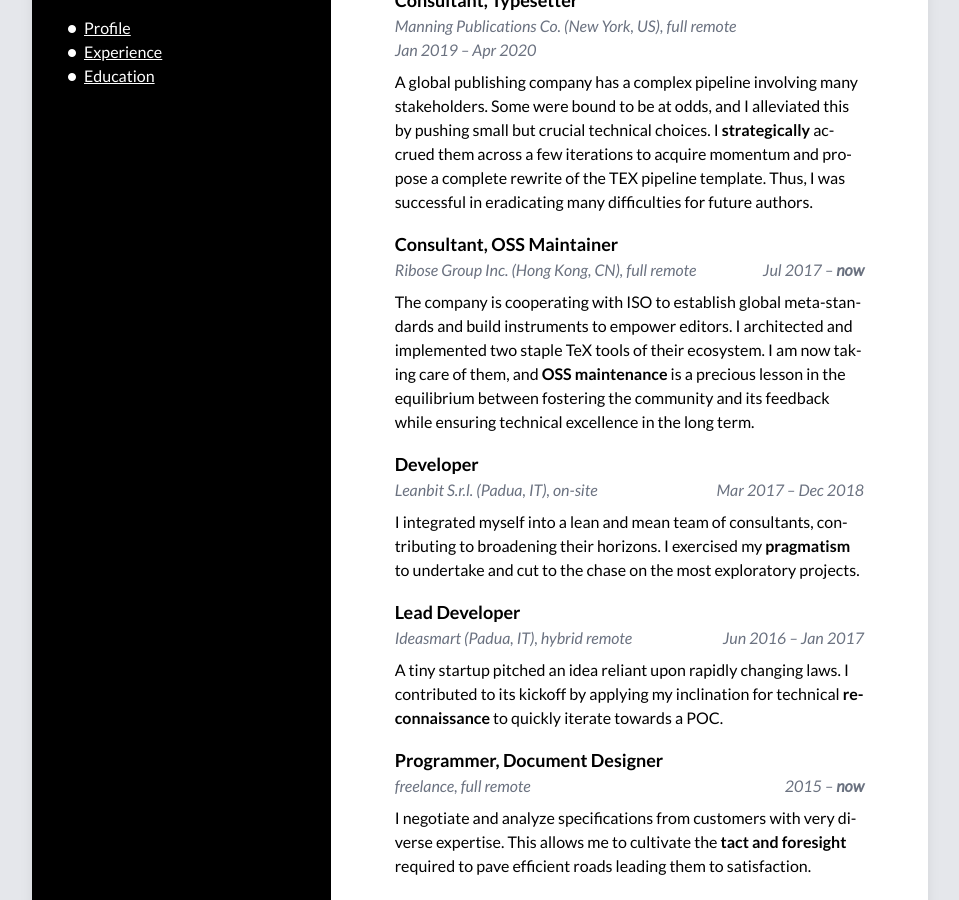
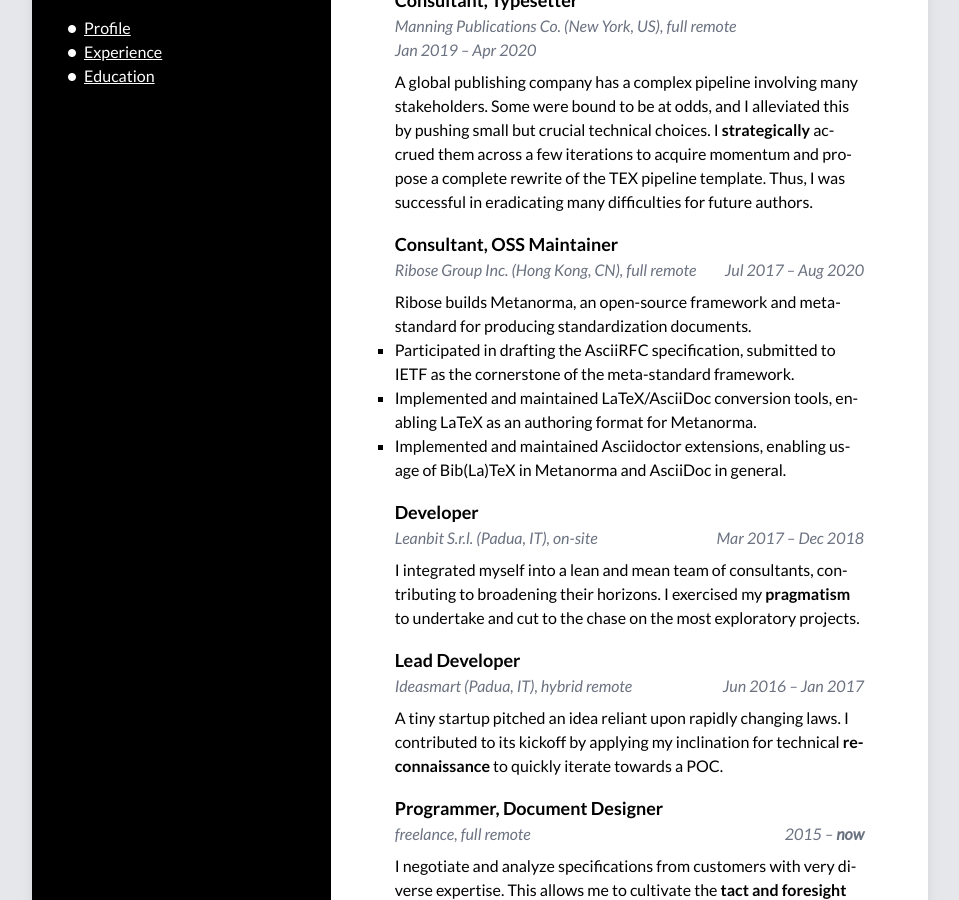
Before and after one commit to paolobrasolin/cv, a Jekyll site: the page built from index.html, in a window 1280 px wide and 900 px high, scrolled down 1298 px. Shown: the whole window, without its empty margins (160-1119 px from the left). Built offline with Jekyll 4.4.1, drawn with Linux system fonts in a browser that asks for light colours; nearby versions of some CDN libraries.

Commit message:
Update ribose experience

```diff
--- a/_data/experience.yaml
+++ b/_data/experience.yaml
@@ -53,15 +53,13 @@
     employer: Ribose Group Inc. (Hong Kong, CN)
     location: full remote
     dates:
-      range: 2017-07
-      label: Jul 2017 -- **now**
+      range: 2017-07/2020-08
+      label: Jul 2017 -- Aug 2020
     extra: |
-      The company is cooperating with ISO to establish global meta-standards and build
-      instruments to empower editors. I architected and implemented two staple
-      TeX tools of their ecosystem.
-      I am now taking care of them, and **OSS maintenance** is a precious lesson in
-      the equilibrium between fostering the community and its feedback while ensuring
-      technical excellence in the long term.
+      Ribose builds Metanorma, an open-source framework and meta-standard for producing standardization documents.
+      - Participated in drafting the AsciiRFC specification, submitted to IETF as the cornerstone of the meta-standard framework.
+      - Implemented and maintained LaTeX/AsciiDoc conversion tools, enabling LaTeX as an authoring format for Metanorma.
+      - Implemented and maintained Asciidoctor extensions, enabling usage of Bib(La)TeX in Metanorma and AsciiDoc in general.
 
   - title: Developer
     employer: Leanbit S.r.l. (Padua, IT)
```
